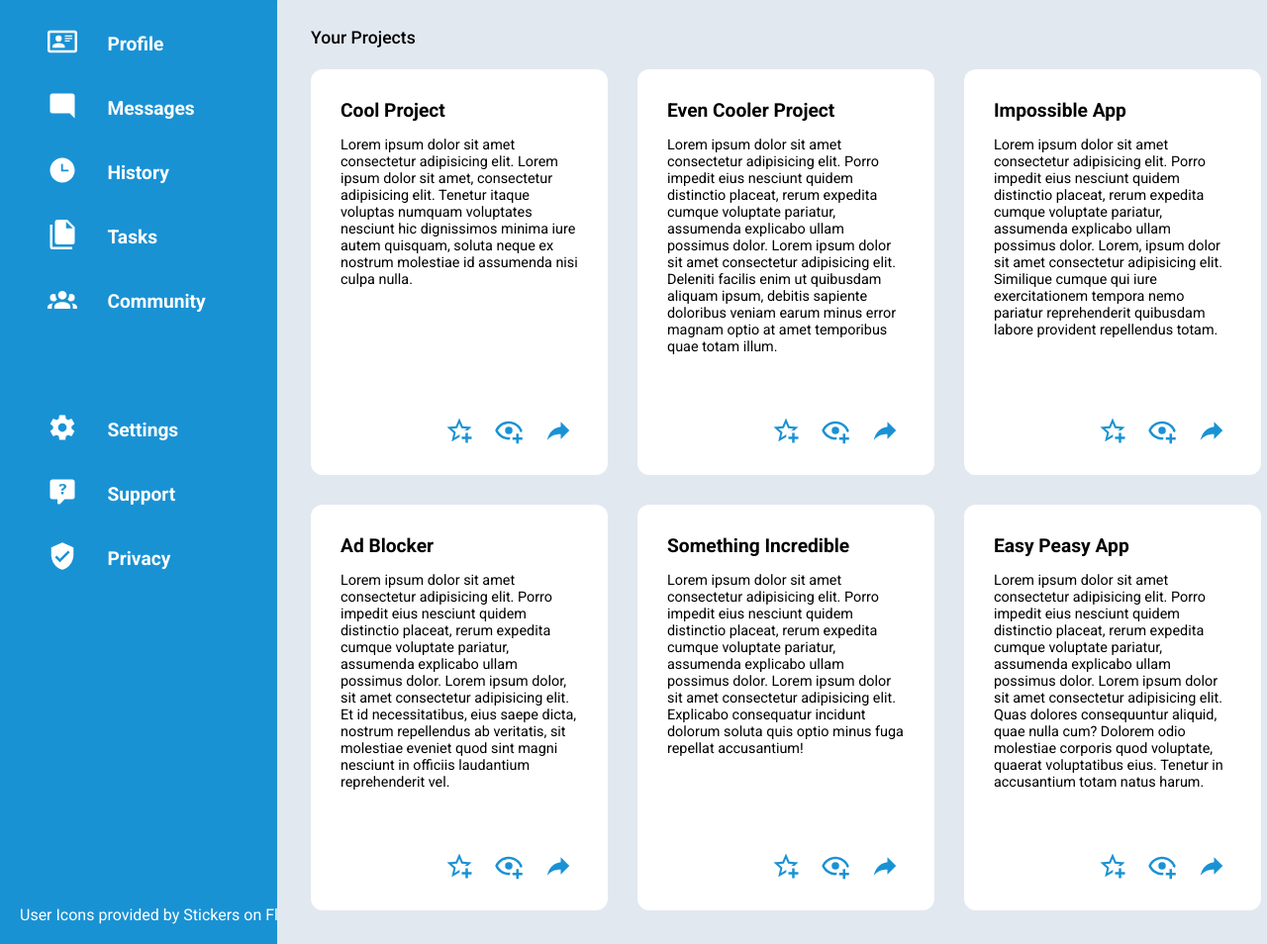
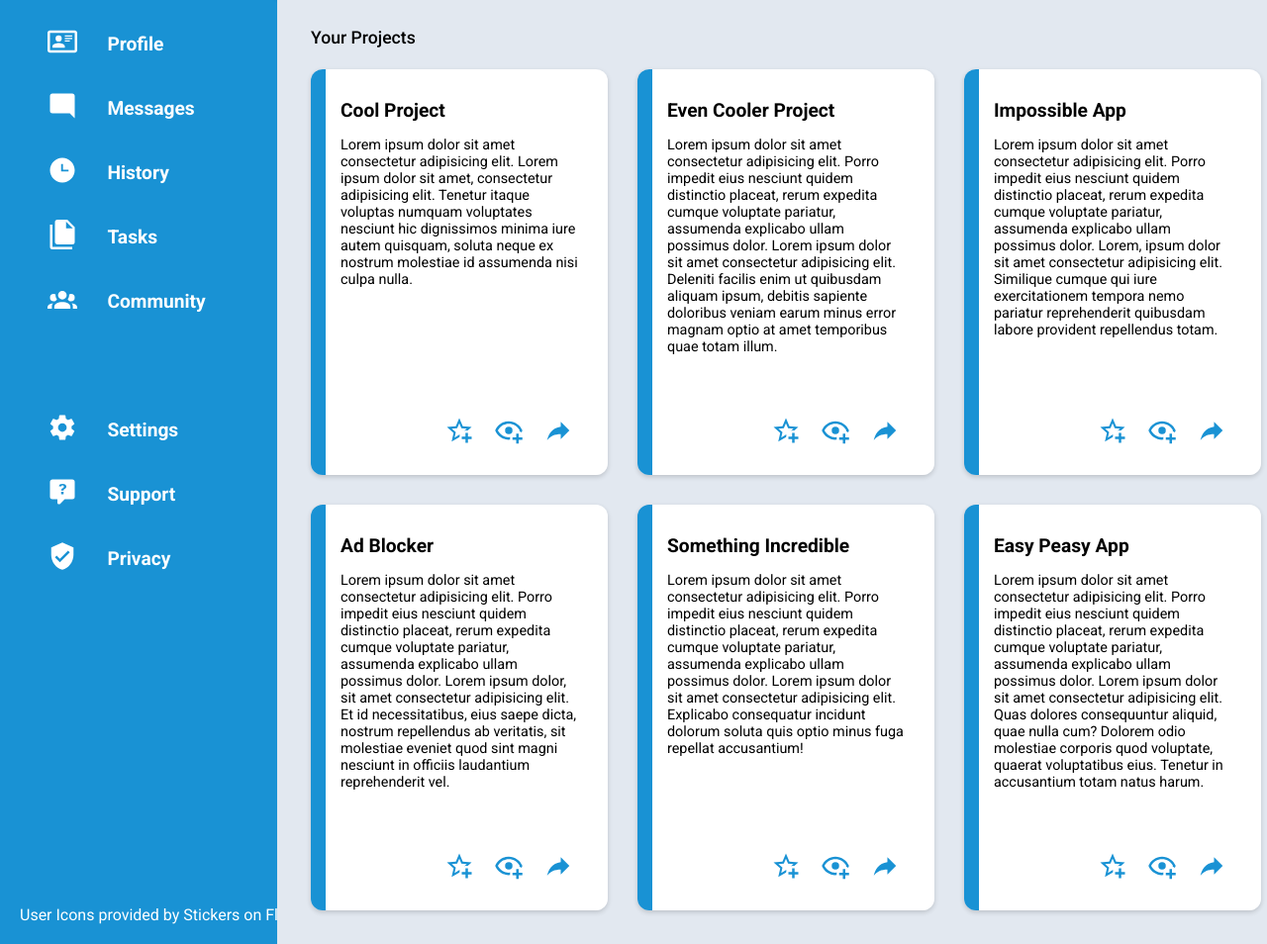
Before and after one commit to AlexS1302/admin-dashboard, a plain HTML site: page index.html in a window 1280 px wide. Shown: the part 183-1137 px from the top of the page at 99% size. Drawn offline with Linux system fonts and the light colour scheme.

Commit message:
Update cards
-Add blue linear gradient to the cards
-Add transform scale effect to cards on hover
-Add box shadow to the cards
-Remove unused class

```diff
--- a/index.html
+++ b/index.html
@@ -95,7 +95,7 @@
             <div class="projects">
                 <p>Your Projects</p>
 
-                <div class="card project-text">
+                <div class="card bg project-text">
                     <div>
                         <h6>Cool Project</h6>
                         <p>Lorem ipsum dolor sit amet consectetur adipisicing elit. Lorem ipsum dolor sit amet, consectetur adipisicing elit. Tenetur itaque voluptas numquam voluptates nesciunt hic dignissimos minima iure autem quisquam, soluta neque ex nostrum molestiae id assumenda nisi culpa nulla.</p>
@@ -107,7 +107,7 @@
                     </div>
                 </div>
 
-                <div class="card project-text">
+                <div class="card bg project-text">
                     <div>
                         <h6>Even Cooler Project</h6>
                         <p>Lorem ipsum dolor sit amet consectetur adipisicing elit. Porro impedit eius nesciunt quidem distinctio placeat, rerum expedita cumque voluptate pariatur, assumenda explicabo ullam possimus dolor. Lorem ipsum dolor sit amet consectetur adipisicing elit. Deleniti facilis enim ut quibusdam aliquam ipsum, debitis sapiente doloribus veniam earum minus error magnam optio at amet temporibus quae totam illum.</p>
@@ -119,7 +119,7 @@
                     </div>
                 </div>
 
-                <div class="card project-text">
+                <div class="card bg project-text">
                     <div>
                         <h6>Impossible App</h6>
                         <p>Lorem ipsum dolor sit amet consectetur adipisicing elit. Porro impedit eius nesciunt quidem distinctio placeat, rerum expedita cumque voluptate pariatur, assumenda explicabo ullam possimus dolor. Lorem, ipsum dolor sit amet consectetur adipisicing elit. Similique cumque qui iure exercitationem tempora nemo pariatur reprehenderit quibusdam labore provident repellendus totam.</p>
@@ -131,7 +131,7 @@
                     </div>
                 </div>
 
-                <div class="card project-text">
+                <div class="card bg project-text">
                     <div>
                         <h6>Ad Blocker</h6>
                         <p>Lorem ipsum dolor sit amet consectetur adipisicing elit. Porro impedit eius nesciunt quidem distinctio placeat, rerum expedita cumque voluptate pariatur, assumenda explicabo ullam possimus dolor. Lorem ipsum dolor, sit amet consectetur adipisicing elit. Et id necessitatibus, eius saepe dicta, nostrum repellendus ab veritatis, sit molestiae eveniet quod sint magni nesciunt in officiis laudantium reprehenderit vel.</p>
@@ -143,7 +143,7 @@
                     </div>
                 </div>
 
-                <div class="card project-text">
+                <div class="card bg project-text">
                     <div>
                         <h6>Something Incredible</h6>
                         <p>Lorem ipsum dolor sit amet consectetur adipisicing elit. Porro impedit eius nesciunt quidem distinctio placeat, rerum expedita cumque voluptate pariatur, assumenda explicabo ullam possimus dolor. Lorem ipsum dolor sit amet consectetur adipisicing elit. Explicabo consequatur incidunt dolorum soluta quis optio minus fuga repellat accusantium!</p>
@@ -155,7 +155,7 @@
                     </div>
                 </div>
 
-                <div class="card project-text">
+                <div class="card bg project-text">
                     <div>
                         <h6>Easy Peasy App</h6>
                         <p>Lorem ipsum dolor sit amet consectetur adipisicing elit. Porro impedit eius nesciunt quidem distinctio placeat, rerum expedita cumque voluptate pariatur, assumenda explicabo ullam possimus dolor. Lorem ipsum dolor sit amet consectetur adipisicing elit. Quas dolores consequuntur aliquid, quae nulla cum? Dolorem odio molestiae corporis quod voluptate, quaerat voluptatibus eius. Tenetur in accusantium totam natus harum.</p>
@@ -168,7 +168,7 @@
                 </div>
             </div>
 
-            <div class="feeds">
+            <div class="feeds ">
                 <p>Announcements</p>
                 <div class="card announcements">
                     <div class="cardContent border">
@@ -193,7 +193,7 @@
                         <img class="pfp-small" src="icons/pfp2.png" alt="Profile picture">
                         <div class="textPfp">
                             <p>LunaArt</p>
-                            <p class="handle">@lunaartistry</p>
+                            <p>@lunaartistry</p>
                         </div>
                     </div>
 
@@ -201,7 +201,7 @@
                         <img class="pfp-small" src="icons/pfp3.png" alt="Profile picture">
                         <div class="textPfp">
                             <p>David</p>
-                            <p class="handle">@davidml68</p>
+                            <p>@davidml68</p>
                         </div>
 
                     </div>
@@ -210,7 +210,7 @@
                         <img class="pfp-small" src="icons/pfp4.png" alt="Profile picture">
                         <div class="textPfp">
                             <p>Emily</p>
-                            <p class="handle">@em_writes98</p>
+                            <p>@em_writes98</p>
                         </div>
 
                     </div>
@@ -219,7 +219,7 @@
                         <img class="pfp-small" src="icons/pfp5.png" alt="Profile picture">
                         <div class="textPfp">
                             <p>Chris</p>
-                            <p class="handle">@chris_travels95</p>
+                            <p>@chris_travels95</p>
                         </div>
 
                     </div>
--- a/styles.css
+++ b/styles.css
@@ -51,6 +51,10 @@ body, html {
 
 .options:hover, .options-header:hover, button:hover, .bell:hover, .magnify:hover, .project-icons img:hover {
     transform: scale(1.1);
+}
+
+.card:hover {
+    transform: scale(1.05);
 }
 
 .options-header {
@@ -243,6 +247,8 @@ button {
     padding: 10px;
     background-color: #ffffff;
     border-radius: 12px;
+    transition-duration: 0.4s;
+    box-shadow: 0px 2px 5px  rgba(0, 0, 0, 0.164);
 }
 
 .card.trending{
@@ -284,6 +290,11 @@ button {
     border: 1px solid rgba(0, 0, 0, 0.164);;
     border-style: none none solid none;
 }
+
+.bg {
+    background: linear-gradient(90deg, #1992d4 5%, #ffffff 5%);
+}
+
 
 .project-text {
     align-items: flex-start;
```
